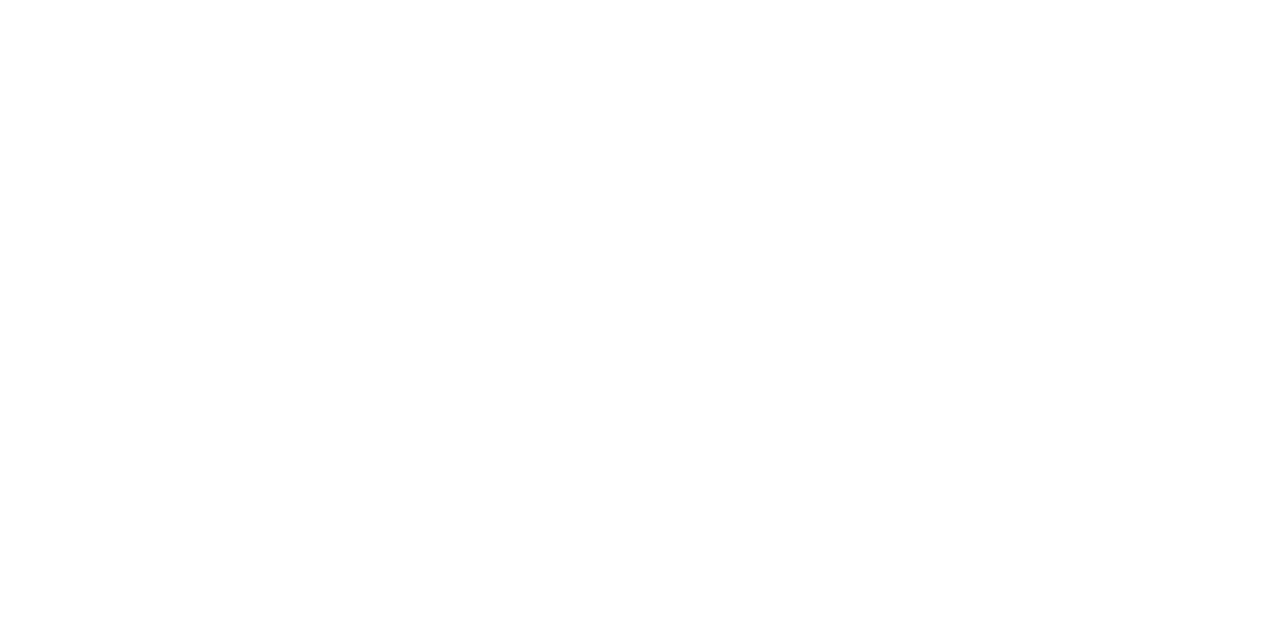
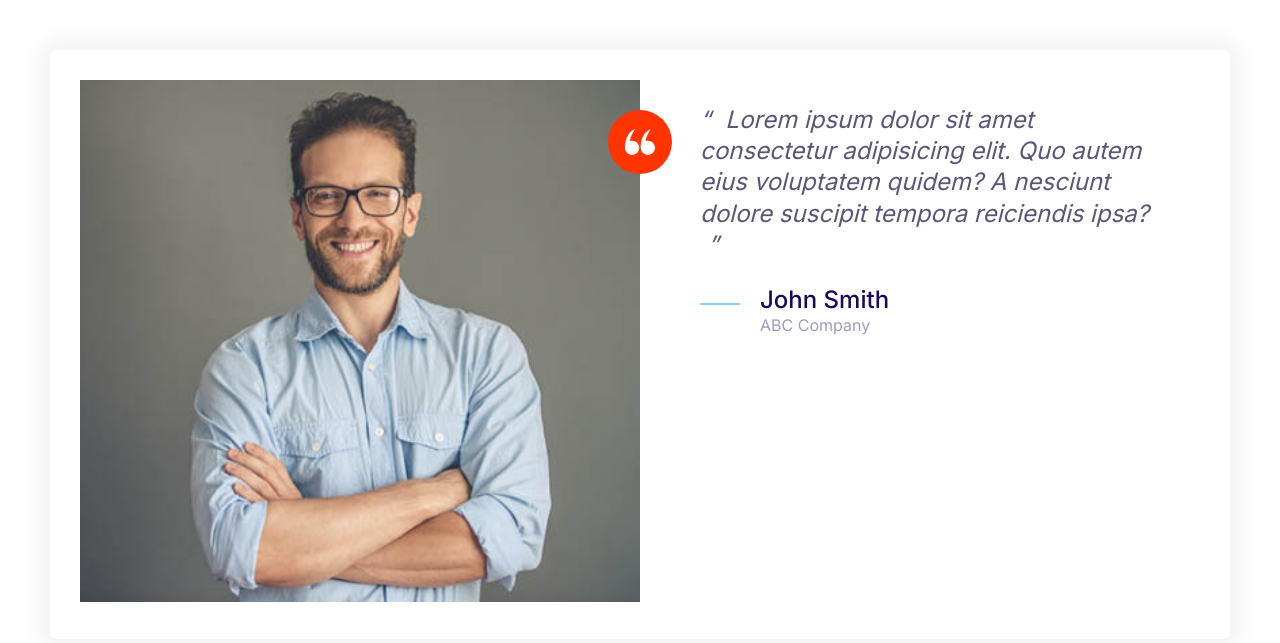
Before and after one commit to eric9481/test, a plain HTML site: page Moshify/index.html in a window 1280 px wide. Drawn offline with Linux system fonts and the light colour scheme.

Commit message:
Build the testimonial component.

```diff
--- a/Moshify/css/styles.css
+++ b/Moshify/css/styles.css
@@ -166,8 +166,17 @@ a {
     height: 40px;
 }
 
+.icon--small {
+    width: 30px;
+    height: 30px;
+}
+
 .icon--primary {
     fill: var(--color-primary);
+}
+
+.icon--white {
+    fill: #fff;
 }
 
 .icon-container {
@@ -178,6 +187,10 @@ a {
     height: 64px;
     justify-content: center;
     width: 64px;
+}
+
+.icon-container--accent {
+    background: var(--color-accent);
 }
 
 /* Buttons */
@@ -444,3 +457,34 @@ a {
         grid-template-columns: repeat(2, 1fr);
     }
 }
+
+/* Testimonials */
+.testimonial {
+    padding: 3rem;
+    overflow: visible;
+}
+
+.testimonial__image {
+    position: relative;
+}
+
+.testimonial__image > img {
+    width: 100%;
+}
+
+.testimonial__image > .icon-container {
+    position: absolute;
+    top: 3rem;
+    right: -32px;
+}
+
+@media screen and (min-width: 768px) {
+    .testimonial .quote,
+    .testimonial .quote__author {
+        font-size: 2.4rem;
+    }
+
+    .testimonial .quote {
+        margin-left: 6rem;
+    }
+}
--- a/Moshify/index.html
+++ b/Moshify/index.html
@@ -13,7 +13,38 @@
     <link rel="stylesheet" href="css/normalize.css" />
     <link rel="stylesheet" href="css/styles.css" />
   </head>
-  <body>
-
+  <body style="padding: 5rem">
+    <div class="card testimonial">
+      <div class="grid grid--1x2">
+        <div class="testimonial__image">
+          <img src="images/testimonial.jpg" alt="A happy, smiling customer" />
+          <span class="icon-container icon-container--accent">
+            <svg class="icon icon--white icon--small">
+              <use xlink:href="images/sprite.svg#quotes"></use>
+            </svg>
+          </span>
+        </div>
+        <blockquote class="quote">
+          <p class="quote__text">
+            Lorem ipsum dolor sit amet consectetur adipisicing elit. Quo autem
+            eius voluptatem quidem? A nesciunt dolore suscipit tempora
+            reiciendis ipsa?
+          </p>
+          <footer>
+            <div class="media">
+              <div class="media__image quote__line">
+                <svg class="icon icon--primary">
+                  <use xlink:href="images/sprite.svg#line"></use>
+                </svg>
+              </div>
+              <div class="media__body">
+                <h3 class="media__title quote__author">John Smith</h3>
+                <p class="quote__organization">ABC Company</p>
+              </div>
+            </div>
+          </footer>
+        </blockquote>
+      </div>
+    </div>
   </body>
 </html>
```
Also changed, not shown: Moshify/images/testimonial.jpg (added).
